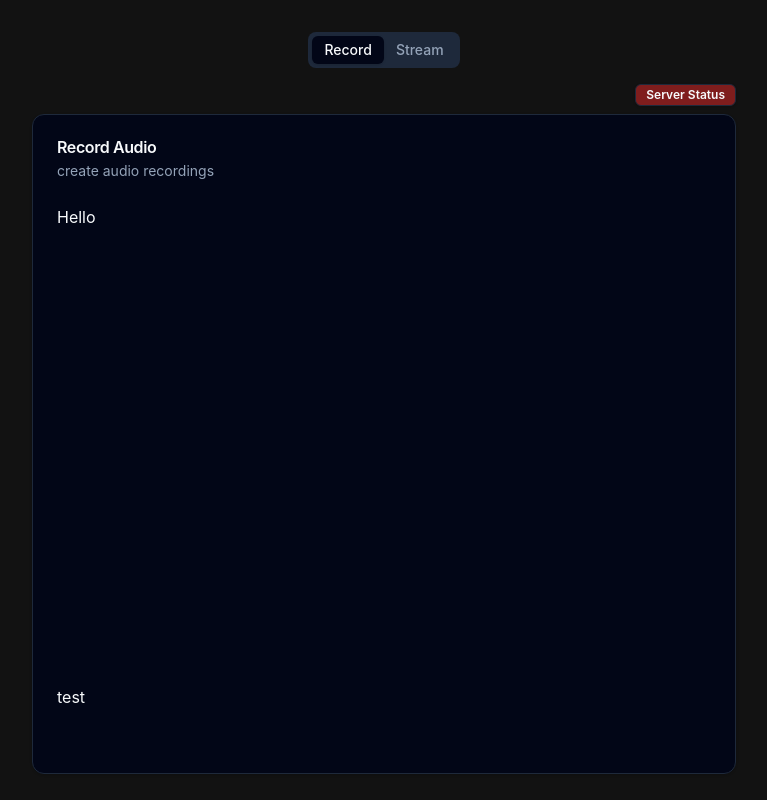
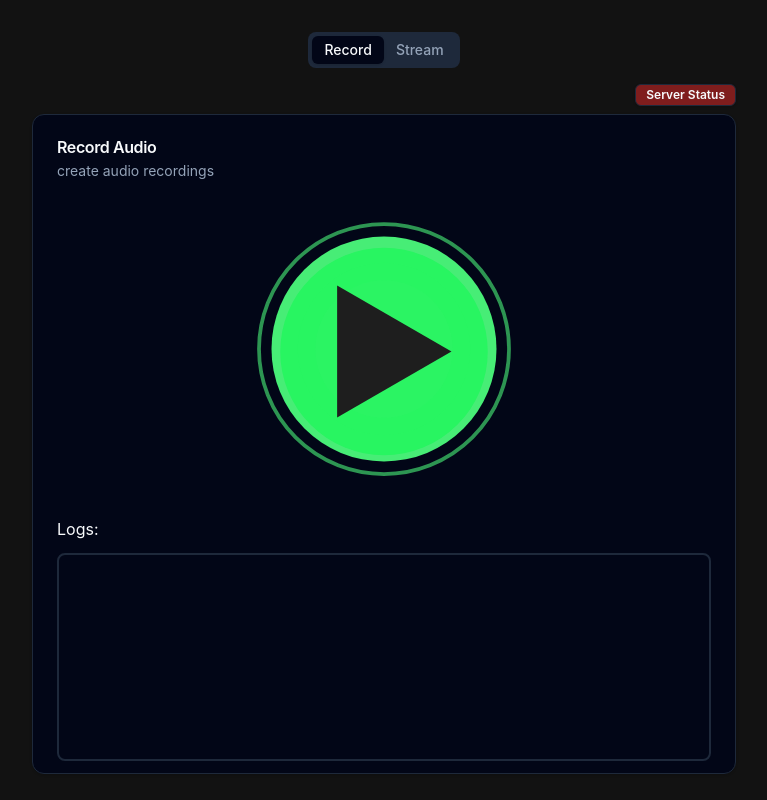
Before and after one commit to mystica2000/Alai, a React (Vite) app in the folder webrtc-ffmpeg/: page / in a window 1280 px wide. Shown: the whole page, without its empty margins (256-1023 px from the left). Built offline with nearby package versions, Linux system fonts and the light colour scheme; no server answers.

Commit message:
feat: svg animation for mic

```diff
--- /dev/null
+++ b/webrtc-ffmpeg/src/icon/Mic.tsx
@@ -0,0 +1,64 @@
+import { useEffect, useState } from "react"
+
+interface MicProps {
+    micOn: boolean;
+}
+
+export default function Mic({ micOn }: MicProps) {
+    const [isActive, setIsActive] = useState(micOn);
+
+    useEffect(() => {
+        if (micOn) {
+            const interval = setInterval(() => {
+                setIsActive((prevIsActive) => !prevIsActive)
+            }, 1000);
+
+            // todo peer connection!!!!
+            // webrtc
+
+            return () => clearInterval(interval);
+        } else {
+            setIsActive(false);
+        }
+    }, [micOn]);
+
+    return (
+        <svg width="226" height="226" viewBox="0 0 226 226" fill="none" xmlns="http://www.w3.org/2000/svg" className=" sm:scale-100 md:scale-125 lg:scale-125">
+            <g id="mic-stop">
+                <circle id="circle-5"
+                    r={isActive ? 110.5 : 100}
+                    cx="113" cy="113"
+                    className="transition-all duration-1000 ease-in-out"
+
+                    stroke="#47ED76" strokeOpacity="0.62" strokeWidth="3" />
+                <circle id="circle-4"
+                    className="transition-all duration-1000 ease-in-out"
+
+                    r={isActive ? 109 : 90} cx="113" cy="113" fill="#47ED76" />
+                <circle id="circle-3" cx="113" cy="115"
+                    className="transition-all duration-1000 ease-in-out"
+
+                    r={isActive ? 92 : 83} fill="#28F561" />
+                <circle id="circle-2" cx="113" cy="113"
+                    className="transition-all duration-1000 ease-in-out"
+
+                    r={isActive ? 78 : 69} fill="#28F561" />
+                <circle id="circle-1" opacity="0.1" cx="113" cy="113"
+                    className="transition-all duration-1000 ease-in-out"
+
+                    r={isActive ? 64 : 55} fill="#47ED76" />
+
+                {micOn ?
+                    <rect id="Rectangle 2" x="63" y="63" width="100" height="100" fill="#1E1E1E"
+                        transform={`scale(${isActive ? 1 : 0.8})`}
+                        className="transition-all duration-1000 ease-in-out"
+                        style={{
+                            transformOrigin: "center",
+                        }}
+                    /> : <path id="Polygon 1" d="M167 115L75.5 167.828L75.5 62.1725L167 115Z" fill="#1E1E1E" />
+                }
+            </g>
+        </svg>
+
+    )
+}
--- a/webrtc-ffmpeg/src/layouts/Record.tsx
+++ b/webrtc-ffmpeg/src/layouts/Record.tsx
@@ -1,6 +1,16 @@
 import { Card, CardContent, CardDescription, CardFooter, CardHeader, CardTitle } from "@/components/ui/card";
+import Mic from "@/icon/Mic";
+import { useState } from "react";
+
 
 export default function Record() {
+
+    const [micOn, setMicOn] = useState(false);
+
+    const handleMicOn = () => {
+        setMicOn((prevMic) => !prevMic);
+    }
+
     return <Card className="h-full flex flex-col">
         <CardHeader className="flex-none ">
             <CardTitle>Record Audio</CardTitle>
@@ -9,12 +19,17 @@ export default function Record() {
             </CardDescription>
         </CardHeader>
         <CardContent className="space-y-2 grow">
-            <div>
-                Hello
+
+            <div className="flex justify-center items-center h-full">
+                <button onClick={() => handleMicOn()}>
+                    <Mic micOn={micOn} />
+                </button>
             </div>
         </CardContent>
-        <CardFooter className="grow-0 h-32">
-            test
+        <CardFooter className="block grow-0 h-64">
+            <h2>Logs:</h2>
+            <div className="border-slate-800 border-2 p-3 mt-3 border-rounded border-radius-10 h-[13rem] rounded-lg overflow-y-auto">
+            </div>
         </CardFooter>
     </Card>
 }
```
